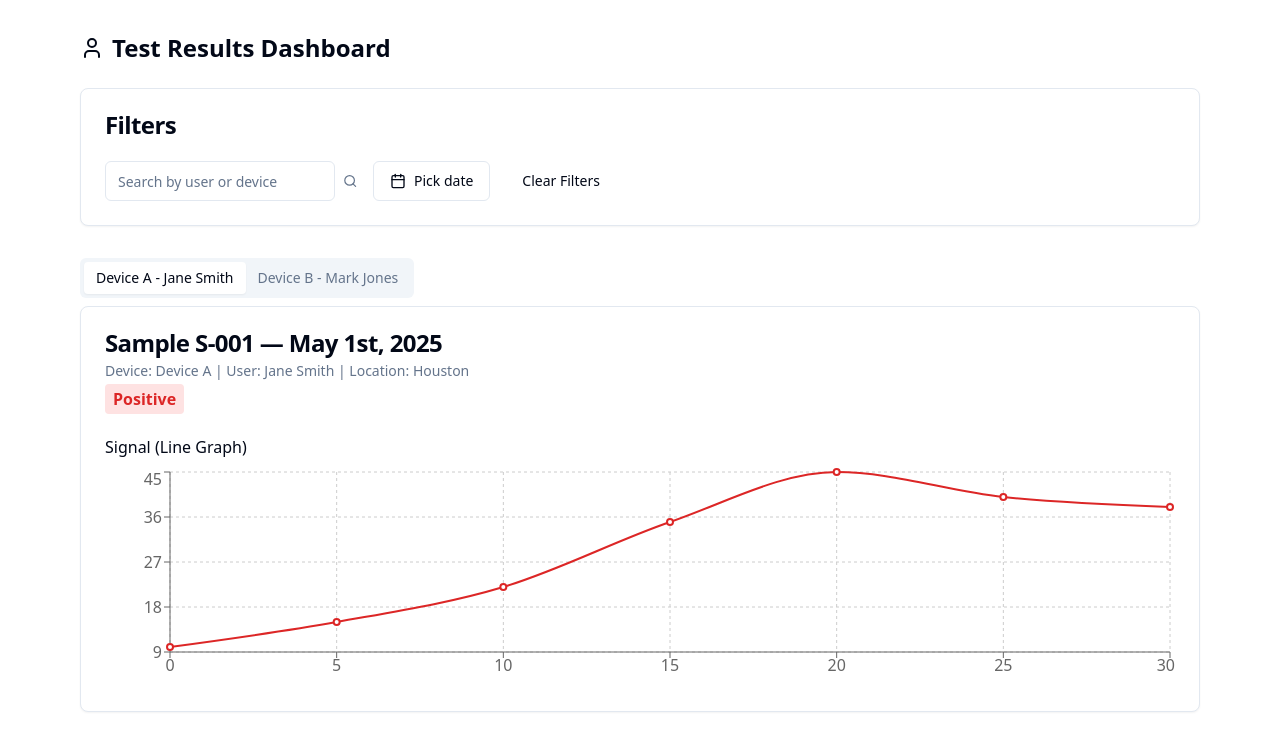
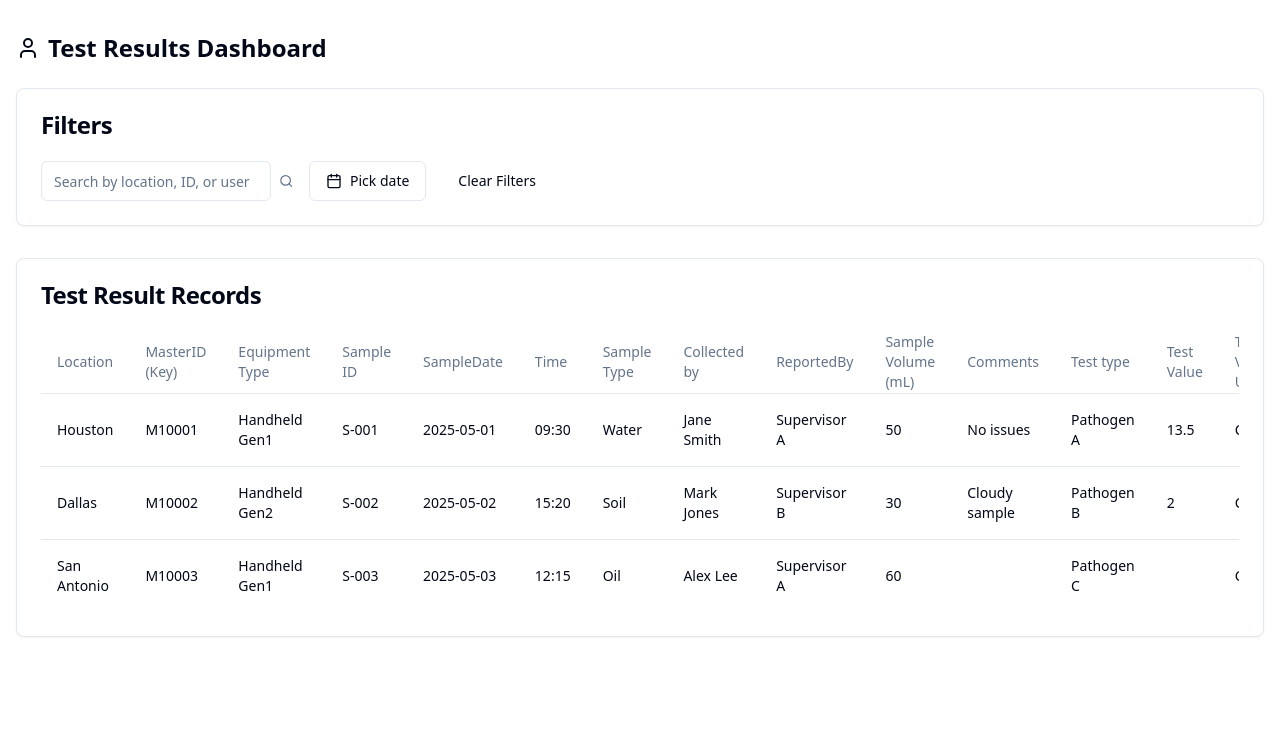
Before and after one commit to mtiegel/biovind-data-nexus, a React (Vite) app: page / in a window 1280 px wide. Shown: the top 750 px of the page. Built offline with nearby package versions, Linux system fonts and the light colour scheme.

Commit message:
feat: Add table headers to dashboard
Adds the column headers for the test results data to the dashboard, based on the provided specifications.

```diff
--- a/src/pages/Dashboard.tsx
+++ b/src/pages/Dashboard.tsx
@@ -8,65 +8,101 @@ import { Calendar } from "@/components/ui/calendar";
 import { CalendarIcon, Search, User } from "lucide-react";
 import { format } from "date-fns";
 import {
-  ChartContainer,
-} from "@/components/ui/chart";
-import {
-  LineChart,
-  Line,
-  XAxis,
-  YAxis,
-  CartesianGrid,
-  Tooltip,
-  ResponsiveContainer
-} from "recharts";
+  Table,
+  TableHeader,
+  TableHead,
+  TableBody,
+  TableRow,
+  TableCell,
+} from "@/components/ui/table";
 import { Popover, PopoverTrigger, PopoverContent } from "@/components/ui/popover";
 
-const mockResults = [
+// Main dashboard mock data with all new columns
+const tableColumns = [
+  "Location",
+  "MasterID (Key)",
+  "Equipment Type",
+  "Sample ID",
+  "SampleDate",
+  "Time",
+  "Sample Type",
+  "Collected by",
+  "ReportedBy",
+  "Sample Volume (mL)",
+  "Comments",
+  "Test type",
+  "Test Value",
+  "Test Value Units",
+];
+
+// Sample representative mock data
+const mockTableRows = [
   {
-    id: 1,
-    device: "Device A",
-    user: "Jane Smith",
-    date: new Date("2025-05-01"),
-    location: "Houston",
-    sampleId: "S-001",
-    summary: "Positive",
-    signal: [10, 15, 22, 35, 45, 40, 38],
-    time: ["0", "5", "10", "15", "20", "25", "30"],
+    Location: "Houston",
+    "MasterID (Key)": "M10001",
+    "Equipment Type": "Handheld Gen1",
+    "Sample ID": "S-001",
+    SampleDate: "2025-05-01",
+    Time: "09:30",
+    "Sample Type": "Water",
+    "Collected by": "Jane Smith",
+    ReportedBy: "Supervisor A",
+    "Sample Volume (mL)": 50,
+    Comments: "No issues",
+    "Test type": "Pathogen A",
+    "Test Value": 13.5,
+    "Test Value Units": "CFU/mL",
   },
   {
-    id: 2,
-    device: "Device B",
-    user: "Mark Jones",
-    date: new Date("2025-05-02"),
-    location: "Dallas",
-    sampleId: "S-002",
-    summary: "Negative",
-    signal: [9, 10, 10, 11, 11, 10, 10],
-    time: ["0", "5", "10", "15", "20", "25", "30"],
+    Location: "Dallas",
+    "MasterID (Key)": "M10002",
+    "Equipment Type": "Handheld Gen2",
+    "Sample ID": "S-002",
+    SampleDate: "2025-05-02",
+    Time: "15:20",
+    "Sample Type": "Soil",
+    "Collected by": "Mark Jones",
+    ReportedBy: "Supervisor B",
+    "Sample Volume (mL)": 30,
+    Comments: "Cloudy sample",
+    "Test type": "Pathogen B",
+    "Test Value": 2,
+    "Test Value Units": "CFU/g",
+  },
+  {
+    Location: "San Antonio",
+    "MasterID (Key)": "M10003",
+    "Equipment Type": "Handheld Gen1",
+    "Sample ID": "S-003",
+    SampleDate: "2025-05-03",
+    Time: "12:15",
+    "Sample Type": "Oil",
+    "Collected by": "Alex Lee",
+    ReportedBy: "Supervisor A",
+    "Sample Volume (mL)": 60,
+    Comments: "",
+    "Test type": "Pathogen C",
+    "Test Value": 0,
+    "Test Value Units": "CFU/mL",
   },
 ];
-
-// Prepare mock chart data
-function prepareChartData(result: (typeof mockResults)[0]) {
-  return result.time.map((t, i) => ({
-    time: t,
-    signal: result.signal[i],
-  }));
-}
 
 export default function Dashboard() {
   const [search, setSearch] = useState("");
   const [date, setDate] = useState<Date | undefined>();
-  const [selectedResult, setSelectedResult] = useState(mockResults[0]);
 
-  // Filtered results
-  const filtered = mockResults.filter(r =>
-    (!search || r.user.toLowerCase().includes(search.toLowerCase()) || r.device.toLowerCase().includes(search.toLowerCase())) &&
-    (!date || format(r.date, "yyyy-MM-dd") === format(date, "yyyy-MM-dd"))
+  // Simple filter for table rows demo (location, sample id, or collected/Reported by)
+  const filteredRows = mockTableRows.filter((row) =>
+    (!search ||
+      row.Location.toLowerCase().includes(search.toLowerCase()) ||
+      row["Sample ID"].toLowerCase().includes(search.toLowerCase()) ||
+      row["Collected by"].toLowerCase().includes(search.toLowerCase()) ||
+      row.ReportedBy.toLowerCase().includes(search.toLowerCase())) &&
+    (!date || row.SampleDate === format(date, "yyyy-MM-dd"))
   );
 
   return (
-    <div className="max-w-6xl mx-auto py-8 px-4">
+    <div className="max-w-7xl mx-auto py-8 px-4">
       <h1 className="text-2xl font-bold mb-6 flex items-center gap-2">
         <User className="inline w-6 h-6" /> Test Results Dashboard
       </h1>
@@ -78,7 +114,7 @@ export default function Dashboard() {
           <div className="flex gap-4 flex-wrap">
             <div className="flex items-center gap-2">
               <Input
-                placeholder="Search by user or device"
+                placeholder="Search by location, ID, or user"
                 value={search}
                 onChange={e => setSearch(e.target.value)}
                 className="max-w-xs"
@@ -105,69 +141,53 @@ export default function Dashboard() {
                 />
               </PopoverContent>
             </Popover>
-            <Button variant="ghost" onClick={() => { setDate(undefined); setSearch(""); }}>
+            <Button
+              variant="ghost"
+              onClick={() => {
+                setDate(undefined);
+                setSearch("");
+              }}
+            >
               Clear Filters
             </Button>
           </div>
         </CardContent>
       </Card>
-
-      <Tabs defaultValue={filtered[0]?.id.toString() || ""} onValueChange={v => {
-        const found = mockResults.find(r => r.id.toString() === v);
-        if (found) setSelectedResult(found);
-      }}>
-        <TabsList>
-          {filtered.map(result => (
-            <TabsTrigger key={result.id} value={result.id.toString()}>
-              {result.device} - {result.user}
-            </TabsTrigger>
-          ))}
-        </TabsList>
-        {filtered.map(result => (
-          <TabsContent key={result.id} value={result.id.toString()}>
       <Card>
         <CardHeader>
-                <CardTitle>
-                  Sample {result.sampleId} &mdash; {format(result.date, "PPP")}
-                </CardTitle>
-                <div className="text-muted-foreground text-sm">
-                  Device: {result.device} | User: {result.user} | Location: {result.location}
-                </div>
-                <div className="mt-2 font-semibold">
-                  <span className={`px-2 py-1 rounded ${result.summary === "Positive" ? "bg-red-100 text-red-600" : "bg-green-100 text-green-700"}`}>
-                    {result.summary}
-                  </span>
-                </div>
+          <CardTitle>Test Result Records</CardTitle>
         </CardHeader>
         <CardContent>
-                <h3 className="font-medium mb-2">Signal (Line Graph)</h3>
-                <div className="w-full" style={{ minHeight: 220 }}>
-                  <ResponsiveContainer width="100%" height={220}>
-                    <LineChart data={prepareChartData(result)}>
-                      <CartesianGrid strokeDasharray="3 3" />
-                      <XAxis dataKey="time" />
-                      <YAxis domain={["auto", "auto"]} />
-                      <Tooltip />
-                      <Line
-                        type="monotone"
-                        dataKey="signal"
-                        stroke={result.summary === "Positive" ? "#dc2626" : "#059669"}
-                        dot
-                        strokeWidth={2}
-                      />
-                    </LineChart>
-                  </ResponsiveContainer>
+          <div className="overflow-x-auto">
+            <Table>
+              <TableHeader>
+                <TableRow>
+                  {tableColumns.map((col) => (
+                    <TableHead key={col}>{col}</TableHead>
+                  ))}
+                </TableRow>
+              </TableHeader>
+              <TableBody>
+                {filteredRows.length > 0 ? (
+                  filteredRows.map((row, idx) => (
+                    <TableRow key={idx}>
+                      {tableColumns.map((col) => (
+                        <TableCell key={col}>{row[col] || ""}</TableCell>
+                      ))}
+                    </TableRow>
+                  ))
+                ) : (
+                  <TableRow>
+                    <TableCell colSpan={tableColumns.length} className="text-center text-sm text-muted-foreground">
+                      No results found for the selected filter.
+                    </TableCell>
+                  </TableRow>
+                )}
+              </TableBody>
+            </Table>
           </div>
         </CardContent>
       </Card>
-          </TabsContent>
-        ))}
-        {filtered.length === 0 && (
-          <div className="mt-8 text-center text-muted-foreground">
-            No results found for the selected filter.
-          </div>
-        )}
-      </Tabs>
     </div>
   );
 }
```
Lines whose indentation alone changed are shown as unchanged.
